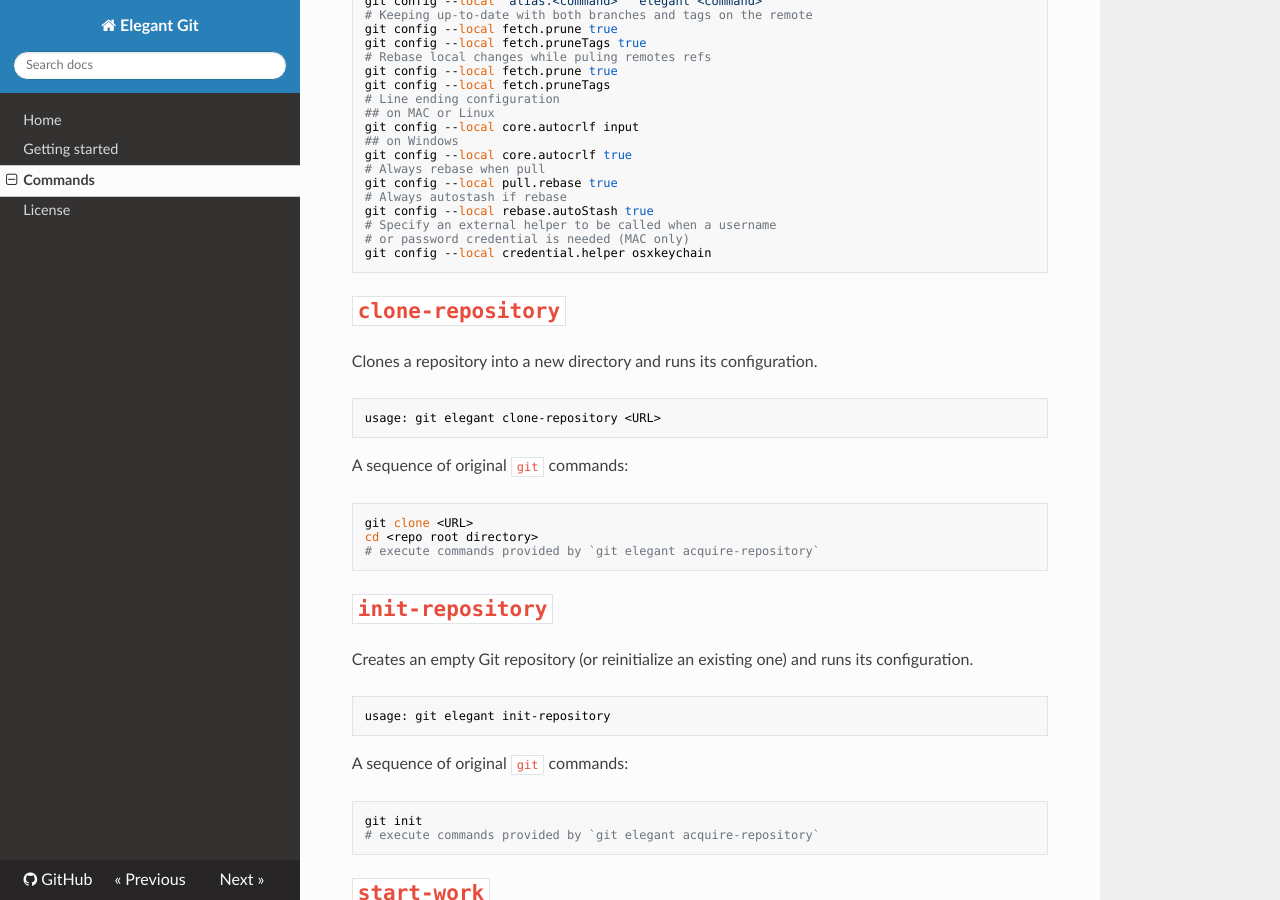
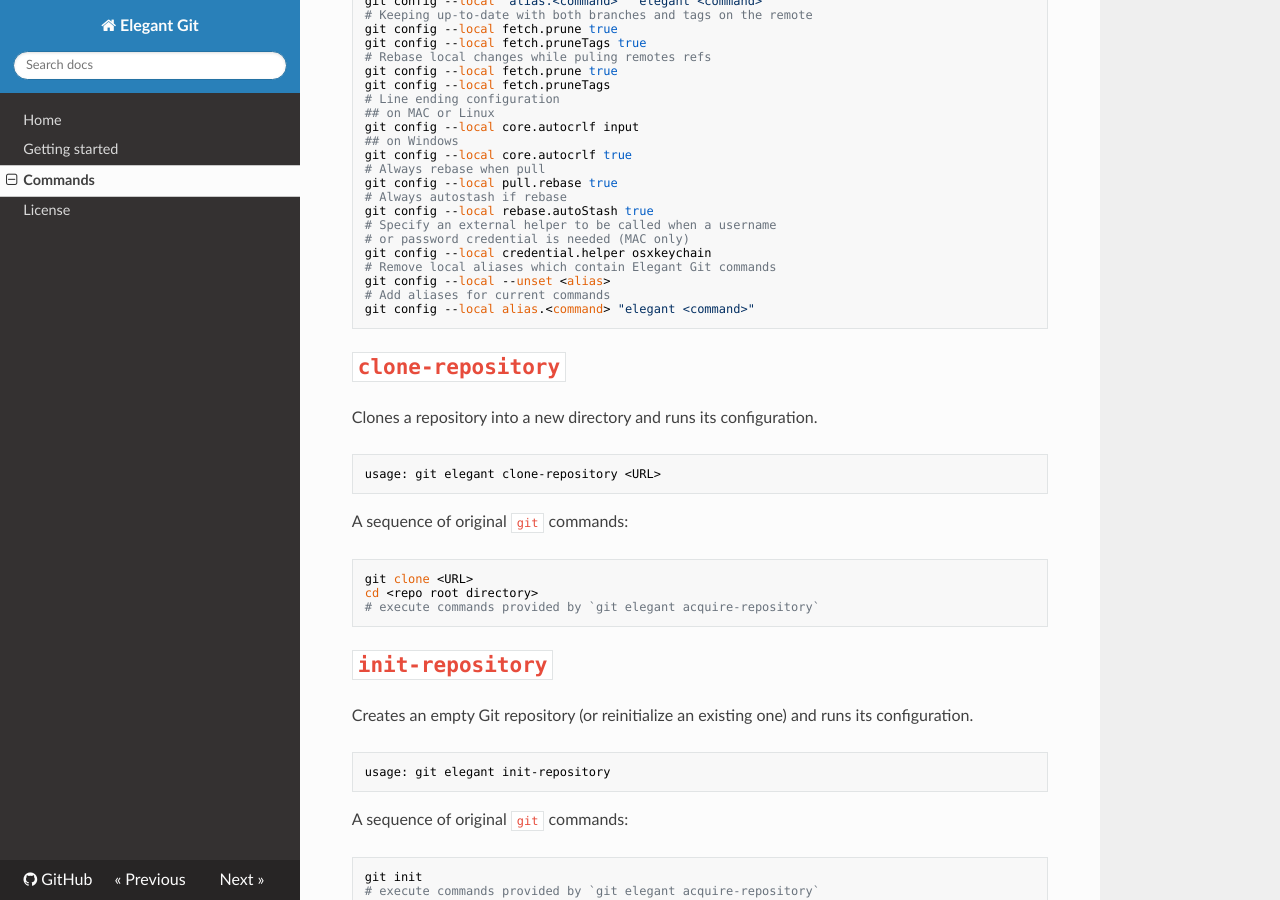
Before and after one commit to bees-hive/elegant-git, an MkDocs documentation site: the page built from docs/commands.md, in a window 1280 px wide and 900 px high, scrolled down 925 px. Built offline with MkDocs 1.6.1, drawn with Linux system fonts in a browser that asks for light colours; nearby versions of some CDN libraries.

Commit message:
Warn about a global alias instead of trying removing it
Now, aliases won't be created in case if there is global alias related
to Elegant Git. This is because, removal fails as `git config --local
--unset` provides non-zero exit code. As a result, new aliases won't be
created.

The logic is updated to the followign state:
If `acquire-reposiroty` is executed, we need upgrade current aliases by
- removing local ones, and
- adding new ones, and
- notify about global ones if they are present

````diff
--- a/docs/commands.md
+++ b/docs/commands.md
@@ -52,6 +52,10 @@ git config --local rebase.autoStash true
 # Specify an external helper to be called when a username
 # or password credential is needed (MAC only)
 git config --local credential.helper osxkeychain
+# Remove local aliases which contain Elegant Git commands
+git config --local --unset <alias>
+# Add aliases for current commands
+git config --local alias.<command> "elegant <command>"
 ```
 
 # `clone-repository`
````
Also changed, not shown: 3 other files.
